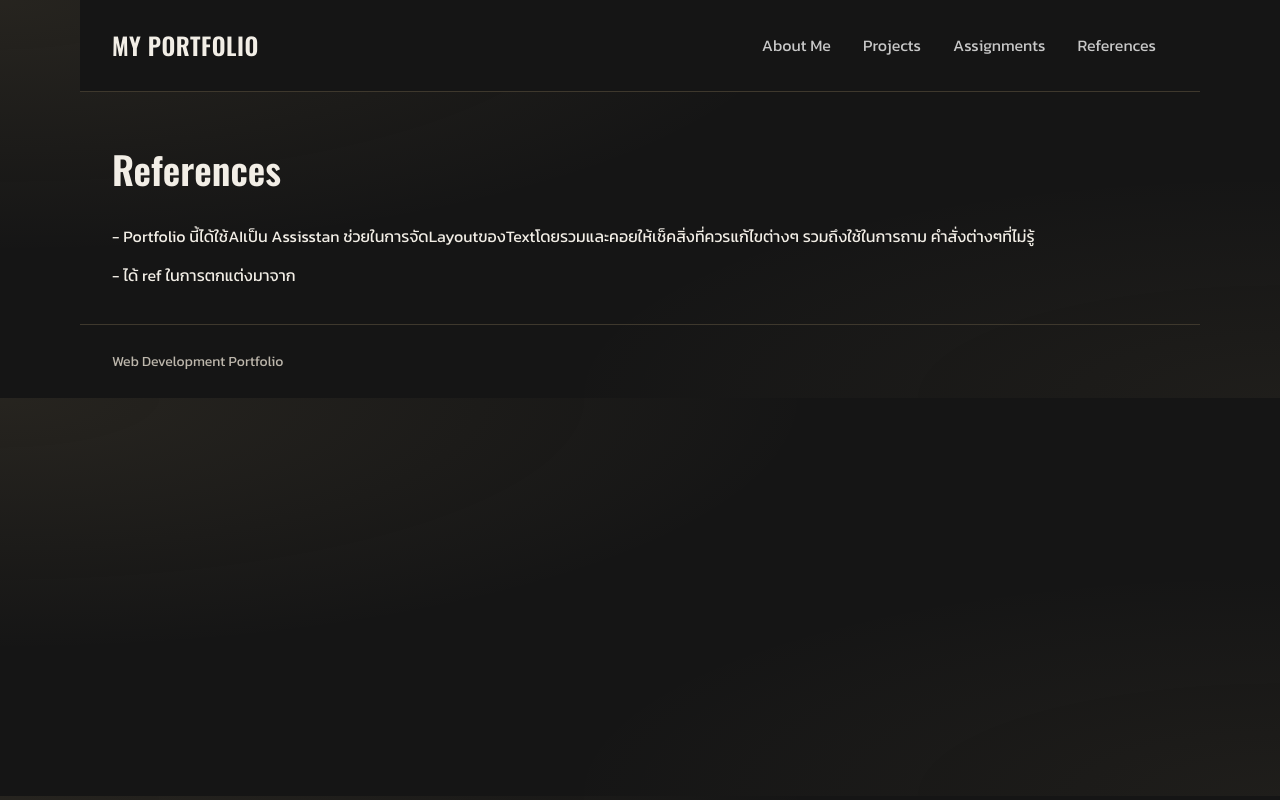
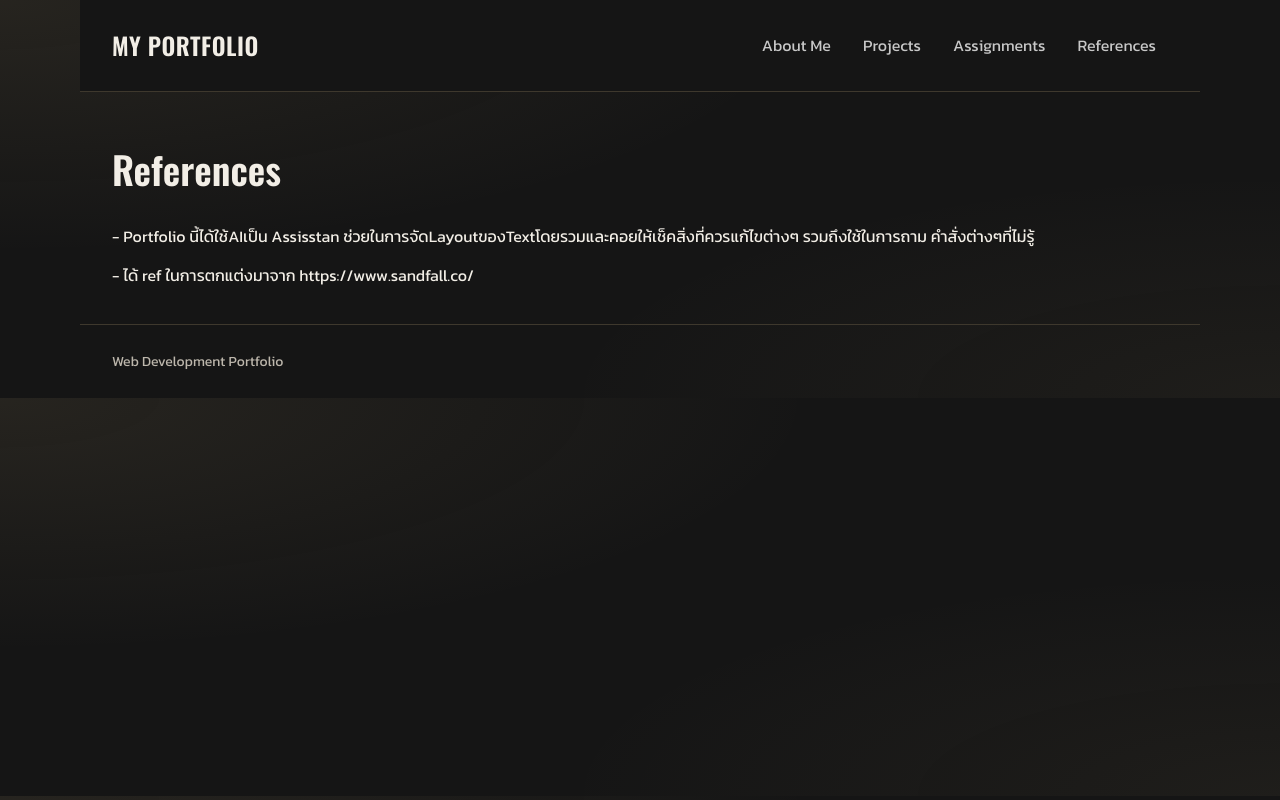
Before and after one commit to tanakitkc55-cloud/portfolio, a plain HTML site: page references.html in a window 1280 px wide. Drawn offline with nearby package versions, Linux system fonts and the light colour scheme.

Commit message:
Add files via upload

```diff
--- a/references.html
+++ b/references.html
@@ -44,7 +44,7 @@
                 - Portfolio นี้ได้ใช้AIเป็น Assisstan ช่วยในการจัดLayoutของTextโดยรวมและคอยให้เช็คสิ่งที่ควรแก้ไขต่างๆ รวมถึงใช้ในการถาม คำสั่งต่างๆที่ไม่รู้
             </p>
             <p>
-                - ได้ ref ในการตกแต่งมาจาก
+                - ได้ ref ในการตกแต่งมาจาก https://www.sandfall.co/
             </p>
         </main>
         <footer>
```
